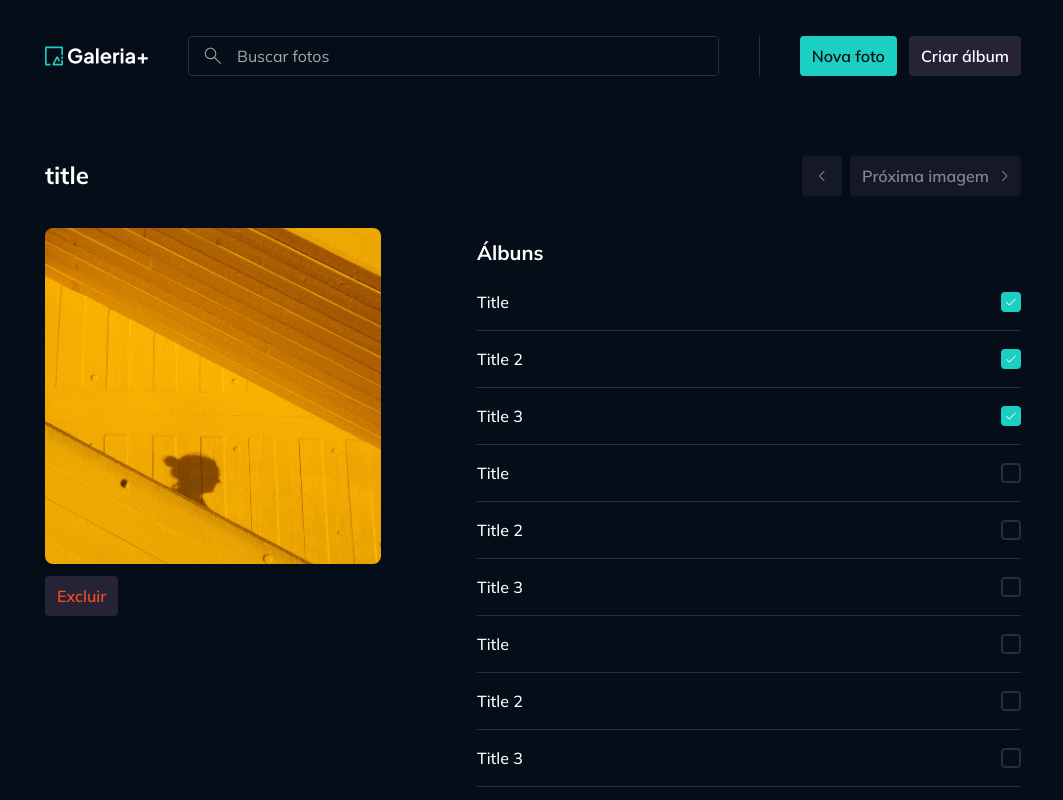
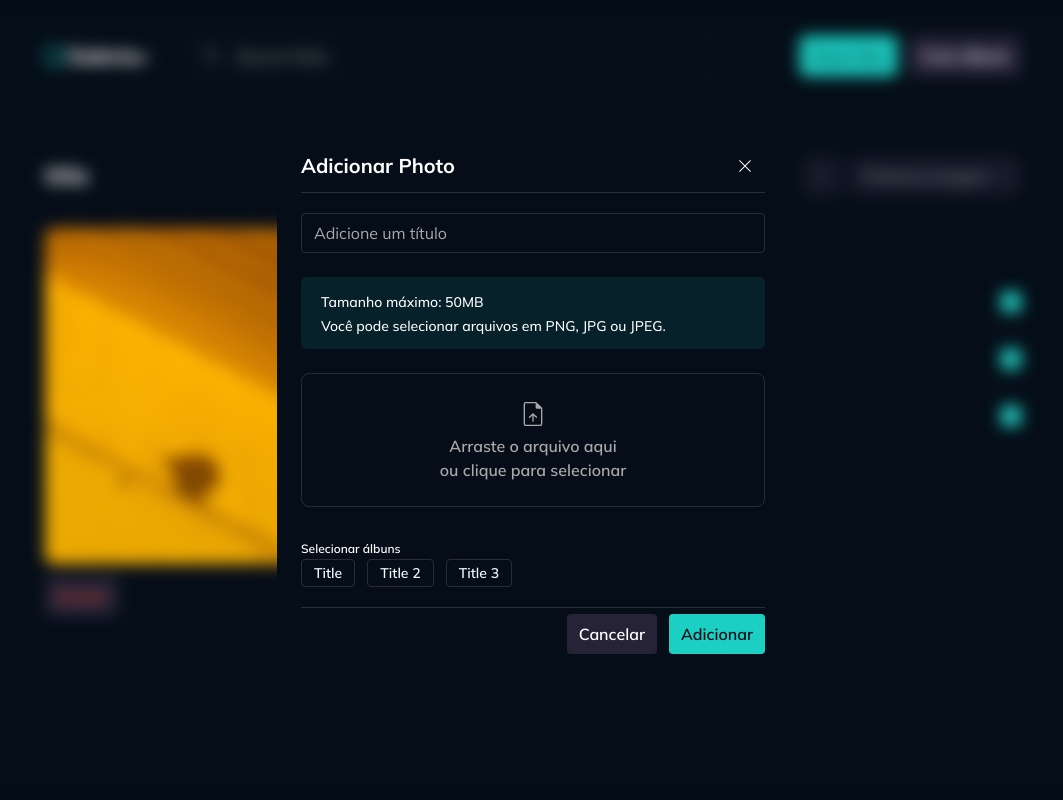
Before and after one commit to beefreguglia/gallery-plus, a React (Vite) app: page /photos/1 in a window 1280 px wide. Both pictures are taken after a click on the button "Nova foto". Shown: the top 800 px of the page, without its empty margins (107-1170 px from the left). Built offline with nearby package versions, Linux system fonts and the light colour scheme.

Commit message:
feature: create photo new dialog mock

```diff
--- a/src/components/main-header.tsx
+++ b/src/components/main-header.tsx
@@ -2,6 +2,7 @@
 import { Link } from "react-router";
 import { tv } from "tailwind-variants";
 import Logo from "../assets/images/galeria-plus-full-logo.svg?react";
+import { PhotoNewDialog } from "../contexts/photos/components/photo-new-dialog";
 import { Button } from "./button";
 import { Container } from "./container";
 import { Divider } from "./divider";
@@ -26,7 +27,7 @@
 			<PhotosSearch />
 			<Divider orientation="vertical" className="h-10" />
 			<div className="flex items-center gap-3">
-				<Button>Nova foto</Button>
+				<PhotoNewDialog trigger={<Button>Nova foto</Button>} />
 				<Button variant="secondary">Criar álbum</Button>
 			</div>
 		</Container>
--- /dev/null
+++ b/src/contexts/photos/components/photo-new-dialog.tsx
@@ -0,0 +1,91 @@
+import type { ReactNode } from "react";
+import { useForm } from "react-hook-form";
+import { Alert } from "../../../components/alert";
+import { Button } from "../../../components/button";
+import {
+	Dialog,
+	DialogBody,
+	DialogClose,
+	DialogContent,
+	DialogFooter,
+	DialogHeader,
+	DialogTrigger,
+} from "../../../components/dialog";
+import { ImagePreview } from "../../../components/image-preview";
+import { InputSingleFile } from "../../../components/input-single-file";
+import { InputText } from "../../../components/input-text";
+import { Skeleton } from "../../../components/skeleton";
+import { Text } from "../../../components/text";
+
+interface PhotoNewDialogProps {
+	trigger: ReactNode;
+}
+
+export function PhotoNewDialog({ trigger }: PhotoNewDialogProps) {
+	const form = useForm();
+	const isLoadingAlbum = false;
+	const albums = [
+		{ id: "1", title: "Title" },
+		{ id: "2", title: "Title 2" },
+		{ id: "3", title: "Title 3" },
+	];
+
+	return (
+		<Dialog>
+			<DialogTrigger asChild>{trigger}</DialogTrigger>
+			<DialogContent>
+				<DialogHeader>Adicionar Photo</DialogHeader>
+				<DialogBody className="flex flex-col gap-6">
+					<InputText placeholder="Adicione um título" />
+
+					<Alert>
+						Tamanho máximo: 50MB
+						<br />
+						Você pode selecionar arquivos em PNG, JPG ou JPEG.
+					</Alert>
+
+					<InputSingleFile
+						form={form}
+						allowedExtensions={["PNG", "JPG", "JPEG"]}
+						maxFileSizeInMB={50}
+						replaceBy={<ImagePreview className="w-full h-56" />}
+					/>
+
+					<div className="space-y-3">
+						<Text variant="label-small">Selecionar álbuns</Text>
+						<div className="flex flex-wrap gap-3">
+							{!isLoadingAlbum &&
+								albums.length > 0 &&
+								albums.map((album) => (
+									<Button
+										key={album.id}
+										variant="ghost"
+										size="sm"
+										className="truncate"
+									>
+										{album.title}
+									</Button>
+								))}
+							{isLoadingAlbum &&
+								Array.from({ length: 5 }).map((_, index) => (
+									<Skeleton
+										key={`album-modal-button-loading-${
+											// biome-ignore lint/suspicious/noArrayIndexKey: <Using index with text>
+											index
+										}`}
+										className="h-7 w-20"
+									/>
+								))}
+						</div>
+					</div>
+				</DialogBody>
+				<DialogFooter>
+					<DialogClose asChild>
+						<Button variant="secondary">Cancelar</Button>
+					</DialogClose>
+					<Button>Adicionar</Button>
+				</DialogFooter>
+			</DialogContent>
+		</Dialog>
+	);
+}
--- a/src/pages/page-home.tsx
+++ b/src/pages/page-home.tsx
@@ -10,18 +10,6 @@
 					{ id: "1", title: "Title" },
 					{ id: "2", title: "Title 2" },
 					{ id: "3", title: "Title 3" },
-					{ id: "4", title: "Title" },
-					{ id: "5", title: "Title 2" },
-					{ id: "6", title: "Title 3" },
-					{ id: "7", title: "Title" },
-					{ id: "8", title: "Title 2" },
-					{ id: "9", title: "Title 3" },
-					{ id: "10", title: "Title" },
-					{ id: "11", title: "Title 2" },
-					{ id: "12", title: "Title 3" },
-					{ id: "13", title: "Title" },
-					{ id: "14", title: "Title 2" },
-					{ id: "15", title: "Title 3" },
 				]}
 				className="mb-9"
 			/>
--- a/src/pages/page-photo-details.tsx
+++ b/src/pages/page-photo-details.tsx
@@ -61,18 +61,6 @@
 							{ id: "1", title: "Title" },
 							{ id: "2", title: "Title 2" },
 							{ id: "3", title: "Title 3" },
-							{ id: "4", title: "Title" },
-							{ id: "5", title: "Title 2" },
-							{ id: "6", title: "Title 3" },
-							{ id: "7", title: "Title" },
-							{ id: "8", title: "Title 2" },
-							{ id: "9", title: "Title 3" },
-							{ id: "10", title: "Title" },
-							{ id: "11", title: "Title 2" },
-							{ id: "12", title: "Title 3" },
-							{ id: "13", title: "Title" },
-							{ id: "14", title: "Title 2" },
-							{ id: "15", title: "Title 3" },
 						]}
 						photo={photo}
 					/>
```
